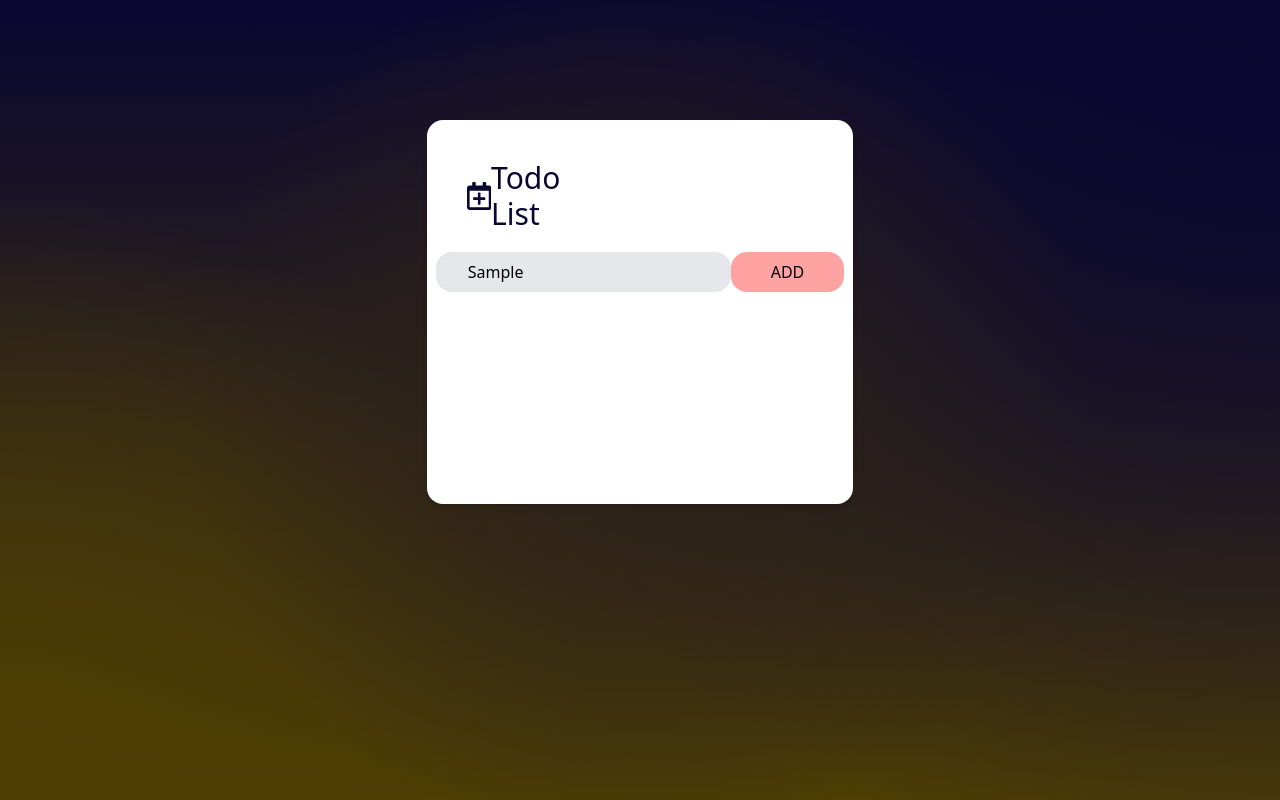
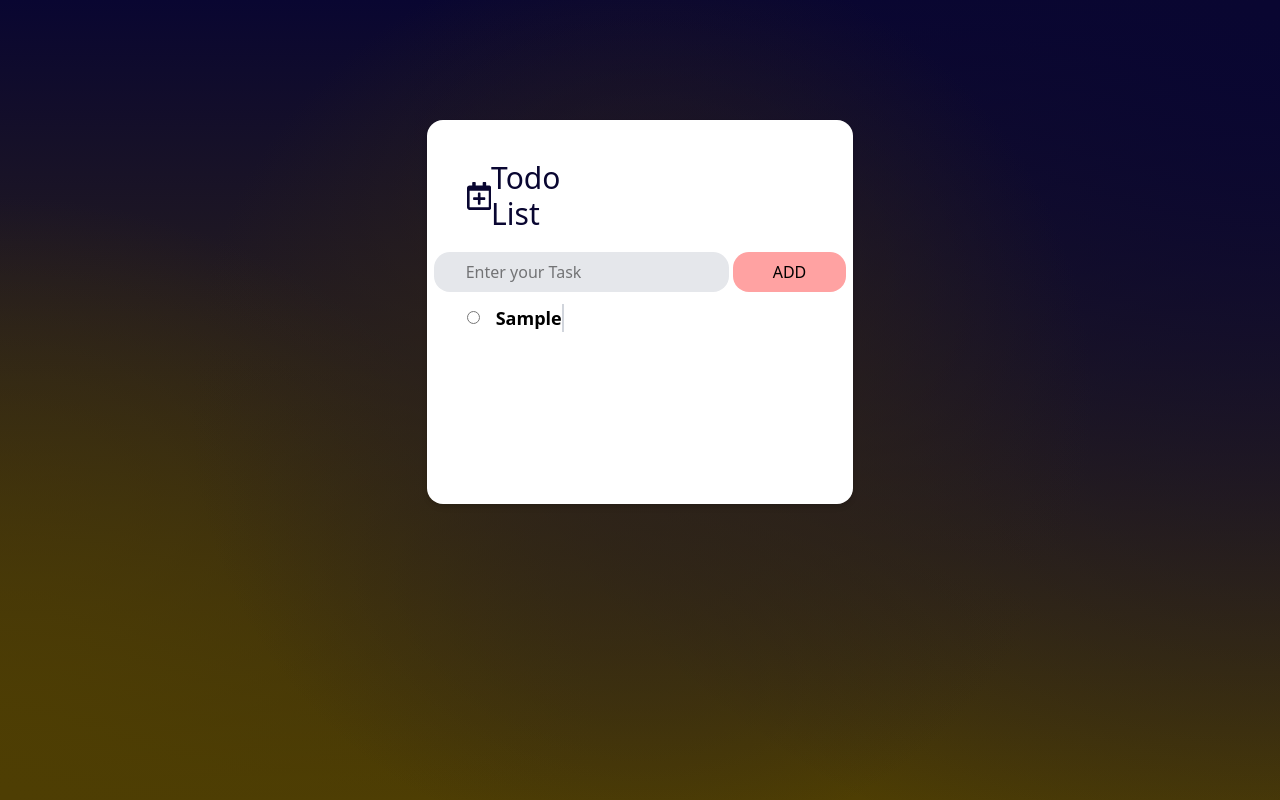
Before and after one commit to Shresth-001/redux-pro, a React (Vite) app: page / in a window 1280 px wide. Both pictures are taken after typing "Sample" into the empty fields and a click on the button "ADD". Built offline with nearby package versions, Linux system fonts and the light colour scheme.

Commit message:
Create todo , and added Add function using redux reducer

```diff
--- a/src/App.jsx
+++ b/src/App.jsx
@@ -1,9 +1,14 @@
 import React from 'react'
 import { TodoApp } from './components'
+import { Provider } from 'react-redux'
+import { store } from './redux/store/store'
 
 function App() {
   return (
-    <TodoApp/>
+    <Provider store={store}>
+      <TodoApp/>
+    </Provider>
+
   )
 }
 
--- a/src/components/button/Button.jsx
+++ b/src/components/button/Button.jsx
@@ -1,9 +1,9 @@
 import React from 'react'
 
-export const Button = ({onclick, className,text}) => {
+export const Button = ({onClick, className,text}) => {
   return (
     <div>
-        <button onclick={onclick} className={className}>{text}</button>
+        <button onClick={onClick} className={className}>{text}</button>
     </div>
   )
 }
--- a/src/components/input/Input.jsx
+++ b/src/components/input/Input.jsx
@@ -1,11 +1,11 @@
 import React from 'react'
 import { Button } from '../button/Button'
 
-const Input = ({value,onChange,placeholder ,className='px-8 w-80 py-2  rounded-2xl border-r-0 focus:outline-none bg-gray-200'}) => {
+const Input = ({value,onChange,placeholder,handleAdd,className='px-8 w-80 py-2  rounded-2xl border-r-0 focus:outline-none bg-gray-200'}) => {
   return (
     <div className='flex items-center justify-center mt-5 relative '>
         <input value={value} onChange={onChange} placeholder={placeholder} className={className} type="text" />
-        <Button className={"px-10 py-2 rounded-2xl mt-5bg bg-red-300"} text={"ADD"}/>
+        <Button onClick={handleAdd} className={" ml-1 px-10 py-2 rounded-2xl mt-5bg bg-red-300"} text={"ADD"}/>
     </div>
   )
 }
--- /dev/null
+++ b/src/components/todo/ShowTodos.jsx
@@ -0,0 +1,30 @@
+import React from "react";
+import Todo from "./Todo";
+import { useSelector } from "react-redux";
+
+const ShowTodos = () => {
+    const todos=useSelector((state)=>state.todo.todos);
+    console.log(todos);
+  return (
+    <div className="h-50 rounded-2xl overflow-auto no-scrollbar ">
+      {todos.length > 0 && (
+        <>
+          {todos.map((item) => (
+            <div key={item.id} className="flex items-center justify-start mt-1">
+              <div>
+                <label key={item.id}>
+                  <input  type="radio" key={item.id} checked={item.done} />
+                </label>
+              </div>
+              <div className="border-r-2 border-gray-300 mx-4 self-stretch sm:block hidden">
+                <Todo key={item.id} todo={item} />
+              </div>
+            </div>
+          ))}
+        </>
+      )}
+    </div>
+  );
+};
+
+export default ShowTodos;
--- /dev/null
+++ b/src/components/todo/Todo.jsx
@@ -0,0 +1,16 @@
+import React from 'react'
+
+const Todo = ({todo}) => {
+  let todoContent=todo.text;
+    return (
+    <>
+    <div className='flex items-center justify-evenly w-full'>
+        <div className='text-lg font-bold w-full'>
+            {todoContent}
+        </div>
+    </div>
+    </>
+  )
+}
+
+export default Todo
--- a/src/components/todo/TodoApp.jsx
+++ b/src/components/todo/TodoApp.jsx
@@ -1,13 +1,25 @@
 import React, { useState } from "react";
 import { FaRegCalendarPlus } from "react-icons/fa";
 import Input from "../input/Input";
+import { useDispatch, useSelector } from "react-redux";
+import { addTodo } from "../../redux/slice/todoSlice";
+import ShowTodos from "./ShowTodos";
 
 function TodoApp() {
-  const [newText, setNewText] = useState('')
+  const [newText, setNewText] = useState("");
 
-  const handleChange=(event)=>{
+  const todos = useSelector((state) => state.todo.todos);
+  // console.log(todos);
+  const dispatch = useDispatch();
+  const handleChange = (event) => {
     setNewText(event.target.value);
-  }
+  };
+  const handleAdd = (event) => {
+    event.preventDefault();
+    if(newText.trim()==='') return ;
+    dispatch(addTodo(newText));
+    setNewText("")
+  };
   return (
     <div className="complex-multi-point-background w-full h-screen">
       <div className="w-full h-auto flex items-center justify-center">
@@ -17,7 +29,15 @@ function TodoApp() {
             <h1>Todo List</h1>
           </div>
           <div>
-              <Input onChange={handleChange} value={newText} placeholder={"Enter your Task"} />
+            <Input
+              onChange={handleChange}
+              value={newText}
+              placeholder={"Enter your Task"}
+              handleAdd={handleAdd}
+            />
+          </div>
+          <div className="flex flex-col no-scrollbar mt-2">
+            <ShowTodos />
           </div>
         </div>
       </div>
--- a/src/redux/slice/todoSlice.js
+++ b/src/redux/slice/todoSlice.js
@@ -0,0 +1,16 @@
+import { createSlice, nanoid } from "@reduxjs/toolkit";
+
+const todoSlice = createSlice({
+  name: "todo",
+  initialState: {
+    todos: [],
+  },
+  reducers: {
+    addTodo: (state, action) => {
+      state.todos.push({ id: nanoid(), text: action.payload, done: false });
+    },
+  },
+});
+
+export const {addTodo} =todoSlice.actions;
+export const todoReducer=todoSlice.reducer;
--- a/src/redux/store/store.js
+++ b/src/redux/store/store.js
@@ -0,0 +1,8 @@
+import { configureStore } from "@reduxjs/toolkit";
+import { todoReducer } from "../slice/todoSlice";
+
+export const store = configureStore({
+  reducer: {
+    todo: todoReducer,
+  },
+});
```
Lines whose indentation alone changed are shown as unchanged.
